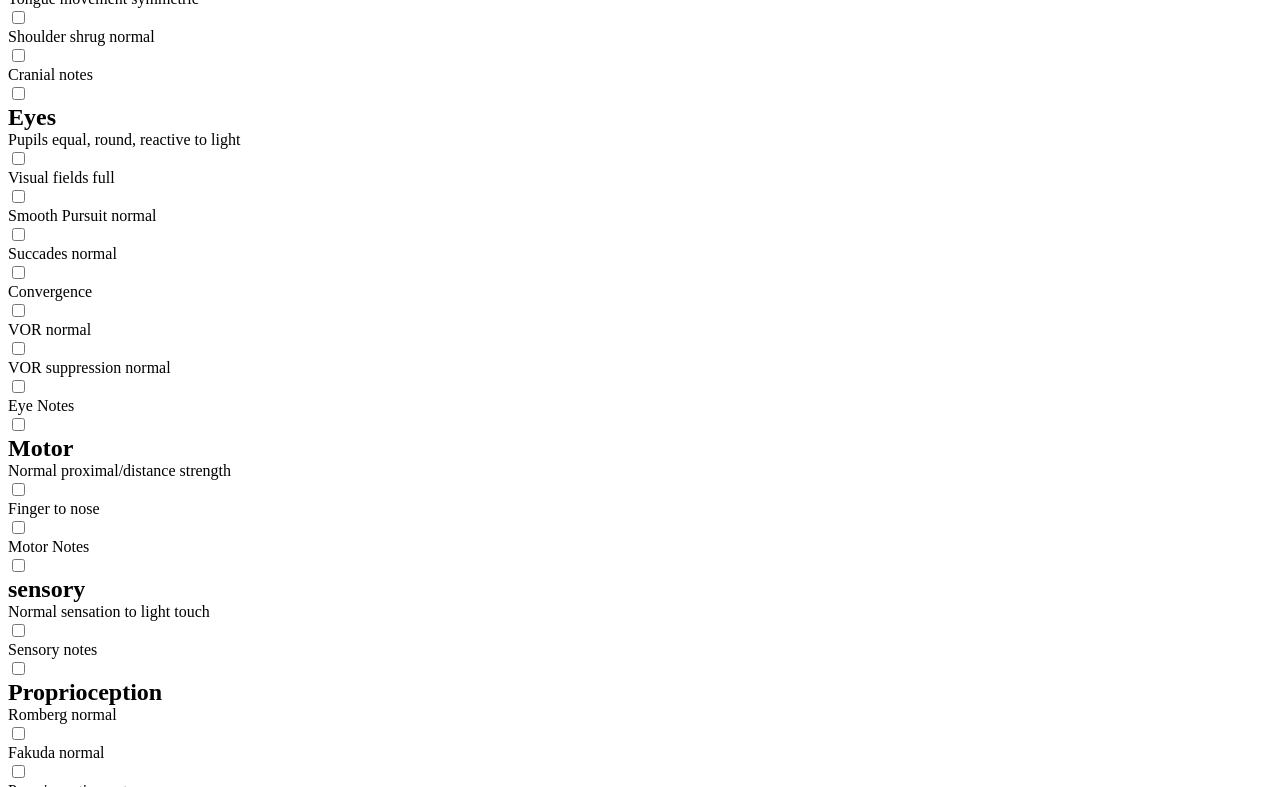
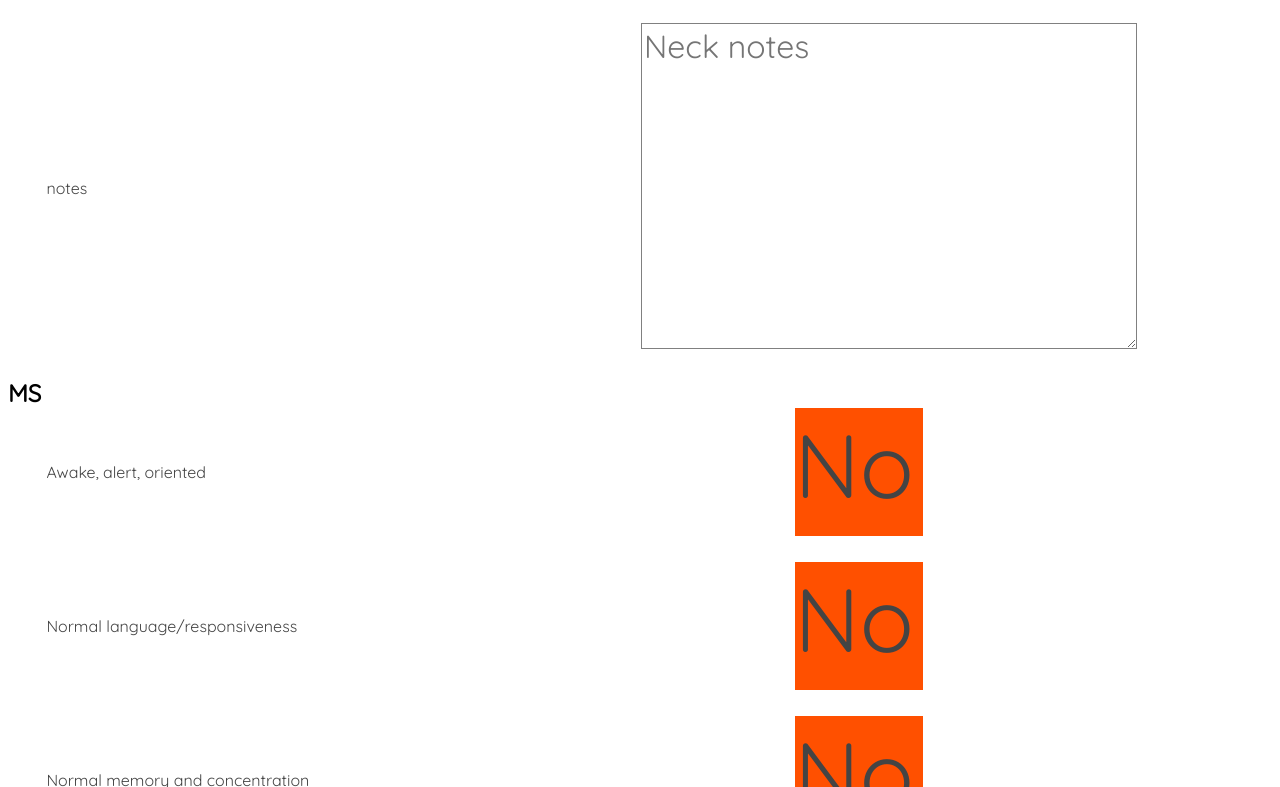
Before and after one commit to ariamoraine/headCheck, a React app: page /add in a window 1280 px wide. Shown: the part 516-1303 px from the top of the page. Built offline with nearby package versions, Linux system fonts and the light colour scheme.

Commit message:
styling looking ok

```diff
--- a/client/reactThings/components/add.js
+++ b/client/reactThings/components/add.js
@@ -6,170 +6,97 @@ export default class Add extends Component {
     super(props)
 
     this.state = {
-      formInfo: {
       Neck: {
-           fullROM: {
-             title: 'Full ROM',
-             value: null
-           },
-           tenderParaspinalMuscles: {
-             title: 'Tenderness of paraspinal muscles',
-             value: null
-           },
-           tenderCervical: {
-             title: 'Midline cervucak tenderness',
-             vlaue: null
-           },
-           notes: {
-             title: 'Neck notes',
-             value: ''
-           }
+       'Full ROM': false,
+       'Tenderness of paraspinal muscles': false,
+       'Midline cervucak tenderness': false,
+       'notes': ''
       },
       MS: {
-           aao: {
-             title: 'Awake, alert, oriented',
-             value: null
-           },
-           language: {
-             title: 'Normal language/responsiveness',
-             value: null
-           },
-           memory: {
-             title: 'Normal memory and concentration',
-             value: null
-           },
-           notes: {
-             title: 'MS notes',
-             value: ''
-           }
+        'Awake, alert, oriented': false,
+        'Normal language/responsiveness': false,
+        'Normal memory and concentration': false,
+        'notes': ''
       },
       'Cranial Nerves': {
-           face: {
-             title: 'Face symmetric',
-             value: null
-           },
-           palate: {
-             title: 'Palate symmetric',
-             value: null
-           },
-           tongue: {
-             title: 'Tongue movement symmetric',
-             value: null
-           },
-           shoulder: {
-             title: 'Shoulder shrug normal',
-             value: null
-           },
-           notes: {
-             title: 'Cranial notes',
-             value: ''
-           }
+       'Face symmetric': false,
+       'Palate symmetric': false,
+       'Tongue movement symmetric': false,
+       'Shoulder shrug normal': false,
+       'notes': ''
       },
       Eyes: {
-           pupils: {
-             title: 'Pupils equal, round, reactive to light',
-             value: null
-           },
-           visualField: {
-             title: 'Visual fields full',
-             value: null
-           },
-           smoothPursuit: {
-             title: 'Smooth Pursuit normal',
-             value: null
-           },
-           succades: {
-             title: 'Succades normal',
-             value: null
-           },
-           convergence: {
-             title: 'Convergence',
-             value: null
-           },
-           vor: {
-             title: 'VOR normal',
-             value: null
-           },
-           vorSuppression: {
-             title: 'VOR suppression normal',
-             value: null
-           },
-           notes: {
-             title: 'Eye Notes',
-             value: ''
-           }
+        'Pupils equal, round, reactive to light': false,
+        'Visual fields full': false,
+        'Smooth Pursuit normal': false,
+        'Succades normal': false,
+        'Convergence': false,
+        'VOR normal': false,
+        'VOR suppression normal': false,
+        'notes': ''
       },
       Motor: {
-           strength: {
-             title: 'Normal proximal/distance strength',
-             value: null
+       'Normal proximal/distance strength': false,
+       'Finger to nose': false,
+       'notes': ''
       },
-           fingerNose: {
-             title: 'Finger to nose',
-             value: null
-           },
-           notes: {
-             title: 'Motor Notes',
-             value: ''
-           }
-          },
-          sensory: {
-           touch: {
-             title: 'Normal sensation to light touch',
-             value: null
-           },
-           notes: {
-             title: 'Sensory notes',
-             value: ''
-           }
+      Sensory: {
+       'Normal sensation to light touch': false,
+       'notes': ''
       },
       Proprioception: {
-           romberg: {
-             title: 'Romberg normal',
-             value: null
-           },
-           fakuda: {
-             title: 'Fakuda normal',
-             value: null
-           },
-           notes: {
-             title: 'Proprioception notes',
-             value: ''
-           }
+       'Romberg normal': false,
+       'Fakuda normal': false,
+       'notes': ""
       },
       Balance: {
-           testOne: {
-             title: 'Normal single leg, eyes closed, squat',
-             value: null
-           },
-           testTwo: {
-             title: 'Normal tandem forward/backward',
-             value: null
-           }
-          }
+       'Normal single leg, eyes closed, squat': false,
+       'Normal tandem forward/backward': false,
+       'notes': ""
       }
     }
   }
 
+  click (event, thing) {
+    // console.log('inside click', event, thing)
+    // console.log(this.state.formInfo)
+    // console.log("test", this.state[event])
+    let test = {
+      [thing]: !this.state[event][thing]
+    }
+
+    let nextTest = Object.assign(this.state[event], test)
+    this.setState({
+      [event]: nextTest
+    })
+  }
+
   render () {
+    console.log('state', this.state)
     return (
       <div>
+
       <div className='title'>Add page</div>
-      {Object.keys(this.state.formInfo).map(element => {
-        console.log(element)
+      {Object.keys(this.state).map((element, idx) => {
+        // console.log(element)
         return (
+          <div key={idx}>
+          <span className='cat'>{element}</span>
+          {Object.keys(this.state[element]).map((subCat, idx) => {
+            return(
+              <div className="wrapper" key={idx}>
+                <div>{subCat}</div>
+                {
+                  subCat === 'notes' ?
+                    // <div>NOTE SECTION</div>
                     <div>
-          <div className='cat'>{element}</div>
-          {Object.keys(this.state.formInfo[element]).map(subCat => {
-            console.log(subCat)
-            return(
-              <div>
-                <div>{this.state.formInfo[element][subCat].title}</div>
-                <input
-                  style={{display: 'inline'}}
-                  type="checkbox"
-                  name={this.state.formInfo[element][subCat]}
-                  value={this.state.formInfo[element][subCat].value || false} />
+                    <textarea className="textarea" type="textarea" placeholder={`${element} notes`}></textarea>
+                    </div>
+                  :
+                    <div className="switch">
+                    <div onClick={() => this.click(element, subCat)} className={`${this.state[element][subCat]}`}>{this.state[element][subCat] ? 'Yes' : 'No'}</div>
+                    </div>
+                }
               </div>
             )
           })
--- a/public/index.html
+++ b/public/index.html
@@ -2,6 +2,7 @@
 <html>
   <!-- <meta name="viewport" content="width=device-width, initial-scale=1">
   <meta charset="UTF-8"> -->
+  <link defer href="https://fonts.googleapis.com/css?family=Quicksand" rel="stylesheet">
   <head>
     <script src='/bundle.js' defer></script>
   </head>
--- a/public/index.scss
+++ b/public/index.scss
@@ -1,5 +1,9 @@
-$all-font: 1.5em;
+$all-font: 1.25em;
 $main-color: purple;
+
+* {
+  font-family: 'Quicksand', sans-serif;
+}
 
 .title {
   font-size: 2em;
@@ -10,3 +14,64 @@ $main-color: purple;
   font-size: 1.5em;
   font-weight: bold;
 }
+
+// .wrapper {
+//   display: grid;
+//   grid-template-columns: 300px 400px;
+//   grid-gap: 20px;
+//   background-color: #fff;
+//   color: #444;
+//   margin: 5px;
+// }
+
+.wrapper {
+  display: grid;
+  grid-template-columns: 60% 40%;
+  grid-template-rows: auto;
+  grid-gap: 1vw;
+  // background-color: #fff;
+  color: #444;
+  margin: 0 0 2vw 3vw;
+  align-items: center;
+}
+
+// .switch {
+//   width: 40px;
+//   // border-radius: 10px;
+//   overflow: hidden;
+//   display: inline;
+// }
+
+.true {
+  // width: 20px;
+  // height: 20px;
+  // background-color: #00ff72;
+  // margin-left: 20px;
+  // display: inline;
+  // padding: 5px;
+  width: 12vw;
+  height: 10vw;
+  background-color: #00ff72;
+  margin-left: 11vw;
+  font-size: 8vw;
+}
+
+.false {
+  // width: 20px;
+  // height: 20px;
+  // background-color: #ff5000;
+  // display: inline;
+  // padding: 5px;
+  width: 10vw;
+  height: 10vw;
+  background-color: #ff5000;
+  font-size: 7vw;
+}
+
+.textarea {
+  height: 10em;
+  width: 100%;
+  border-color: grey;
+  margin-left: -12vw;
+  font-size: 2em;
+}
```
Also changed, not shown: client/reactThings/Containers/AddContainer.js (deleted). Lines whose indentation alone changed are shown as unchanged.
